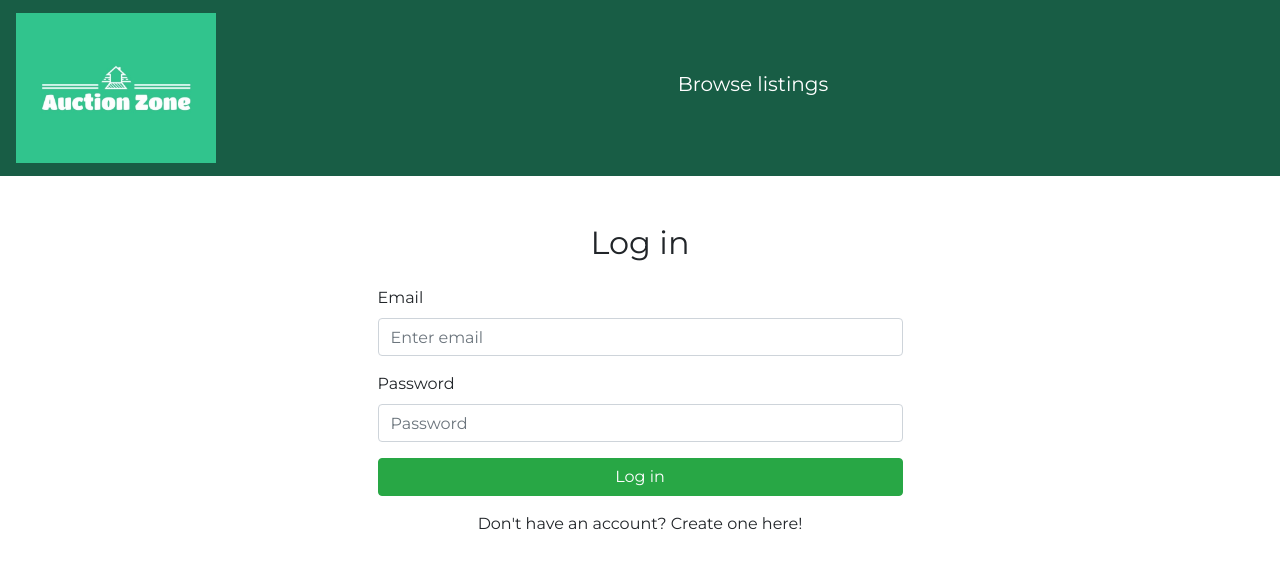
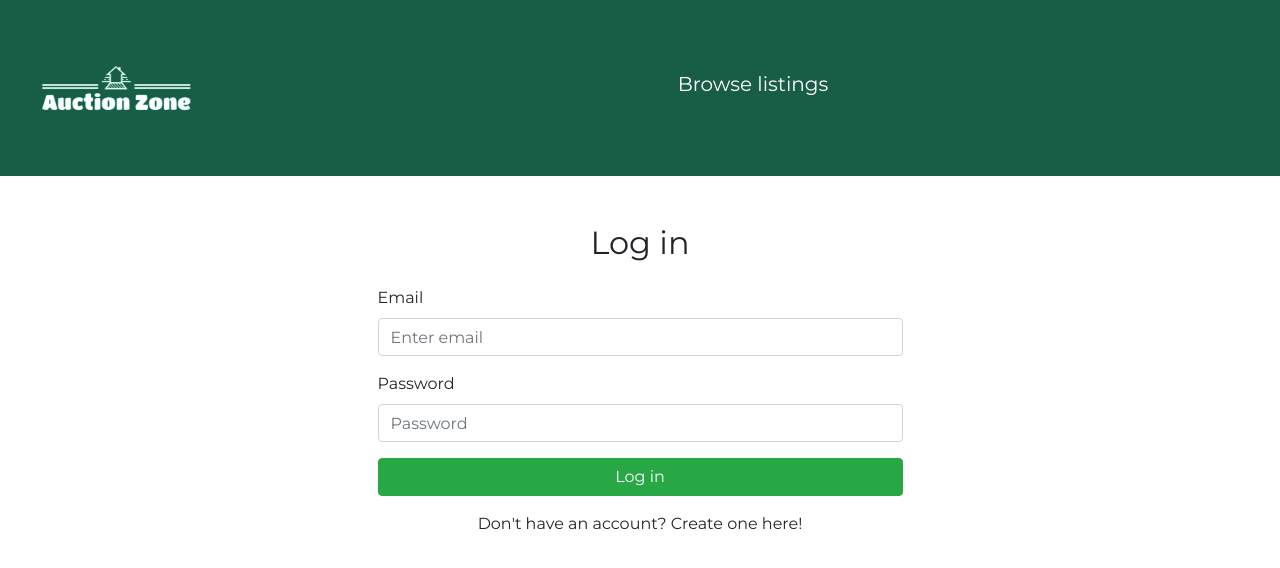
Before and after one commit to 20AndersDev/Semester-project-2, a website with bundled scripts: page login/index.html in a window 1280 px wide. Built offline with nearby package versions, Linux system fonts and the light colour scheme; a web font is replaced by a local one.

Commit message:
fixing logo

```diff
--- a/login/index.html
+++ b/login/index.html
@@ -14,8 +14,8 @@
     <header>
         <nav class="navbar navbar-expand-xl w-100 ">
             <a class="navbar-brand" href="#">
-                <img class="nav-logo" src="/Assets/images/auctionzonefiksa.jpeg" alt="Logo">
-            </a>
+                <img class="nav-logo" src="/Assets/images/auctionzonefiksa-removebg-preview.png" alt="Auction Zone Logo">
+              </a>
 
             <button  class="navbar-toggler ml-2 hamburger" type="button" data-toggle="collapse" data-target="#navbarNav" aria-controls="navbarNav" aria-expanded="false" aria-label="Toggle navigation" >
                 <i class="fa fa-bars"></i>
```
Also changed, not shown: new-listing/index.html (+3 -0 lines), profile/index.html (+1 -1 lines), register/index.html (+1 -1 lines), search/index.html (+1 -1 lines), single-Listing/index.html (+1 -1 lines).
